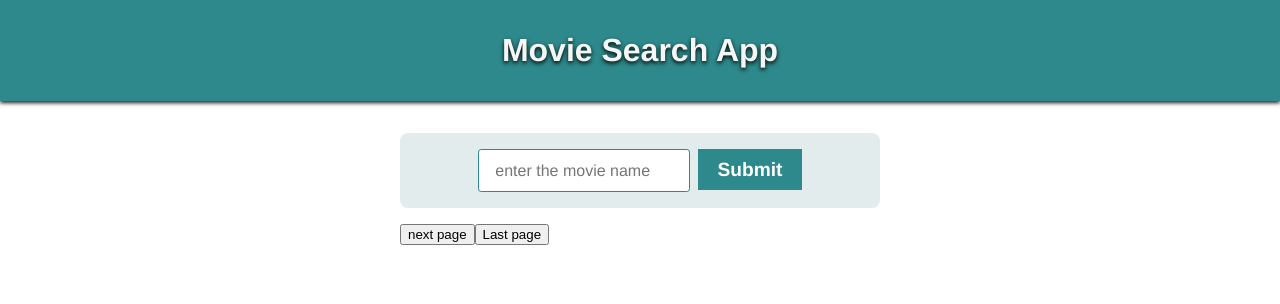
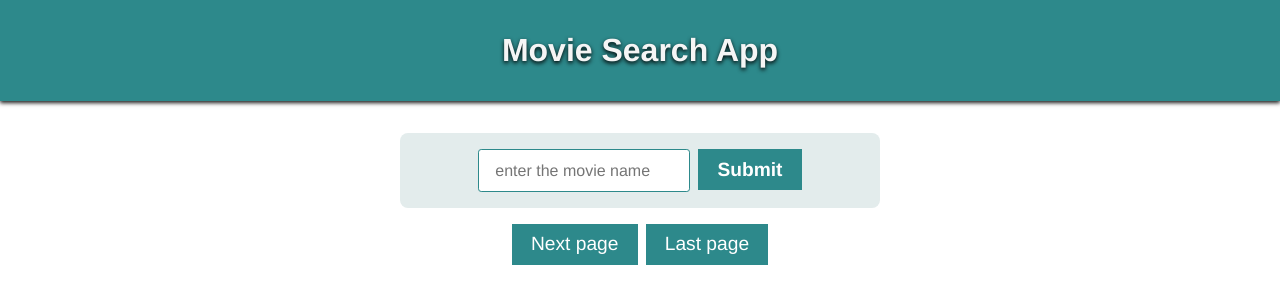
Before and after one commit to codeharman/Movie-search-app, a React (Vite) app: page / in a window 1280 px wide. Shown: the top 304 px of the page. Built offline with nearby package versions, Linux system fonts and the light colour scheme.

Commit message:
buttons, render components styled

```diff
--- a/src/components/Render.jsx
+++ b/src/components/Render.jsx
@@ -1,10 +1,12 @@
 export default function Render(props){
   return (
-    <>
-      <h1>{props.Title}</h1>
-      <img src={props.Poster}/>
-      <p>{props.Type}</p>
-      <p>{props.Year}</p>
-    </>
+    <div className="response">
+      <img className="res-img" src={props.Poster}/>
+      <div className="res-inside-cont">
+        <h1 className="res-header">{props.Title}</h1>
+          <p className="res-type">{props.Type}</p>
+          <p className="res-year">{props.Year}</p>
+      </div>
+    </div>
   )
 }
--- a/src/components/Search.jsx
+++ b/src/components/Search.jsx
@@ -49,8 +49,10 @@ export default function Search(){
           key={movie.imdbID}
           {...movie}/>
         ))}
-        <button onClick={() => setPage(prev => prev + 1)}>next page</button>
-        <button onClick={() => setPage(prev => Math.max(prev - 1, 1))}>Last page</button>
+      </div>
+      <div className="btn-container">
+        <button className="btn" onClick={() => setPage(prev => prev + 1)}>Next page</button>
+        <button className="btn" onClick={() => setPage(prev => Math.max(prev - 1, 1))}>Last page</button>
       </div>
     </div>
   )
--- a/src/index.css
+++ b/src/index.css
@@ -65,6 +65,58 @@ body {
   max-width: 30em;
 }
 
+.response {
+  border: 1px solid #2d898b;
+  border-radius: .2em;
+  margin-bottom: 1em;
+  padding: 1em;
+  display: flex;
+  gap: 1em;
+  align-items: center;
+  transition: all .1s ease-in;
+}
+
+.res-img {
+  width: 30%;
+  height: 30%;
+}
+
+.res-type, .res-year {
+  background-color: #2d898b;
+  display: inline-block;
+  margin-left: .2em;
+  padding: .2em .8em;
+  color: white;
+  border: none;
+}
+
+.response:hover {
+  transform: scale(1.02);
+  background: #e3ecec;
+}
+
+.btn-container {
+  display: flex;
+  justify-content: center;
+  gap: .5em;
+}
+
+.btn {
+  font-family: inherit;
+  padding: .5em 1em;
+  background-color: #2d898b;
+  color: white;
+  border: none;
+  font-size: 1.2em;
+  font-weight: 500;
+  transition: all .2s ease-in-out;
+}
+
+.btn:hover {
+  background-color: #216364;
+  transform: scale(1.02);
+}
+
 @media screen and (min-width: 481px) {
   .nav {
     max-width: 100%;
@@ -72,8 +124,20 @@ body {
   .container {
     max-width: 100%;
   }
-
   .search {
     min-width: 30em;
   }
+
+  .res-img {
+    width: 50%;
+  }
+
+  .res-header {
+    font-size: 1.5em;
+  }
+
+  .response {
+    align-items: normal;
+  }
+
 }
```
